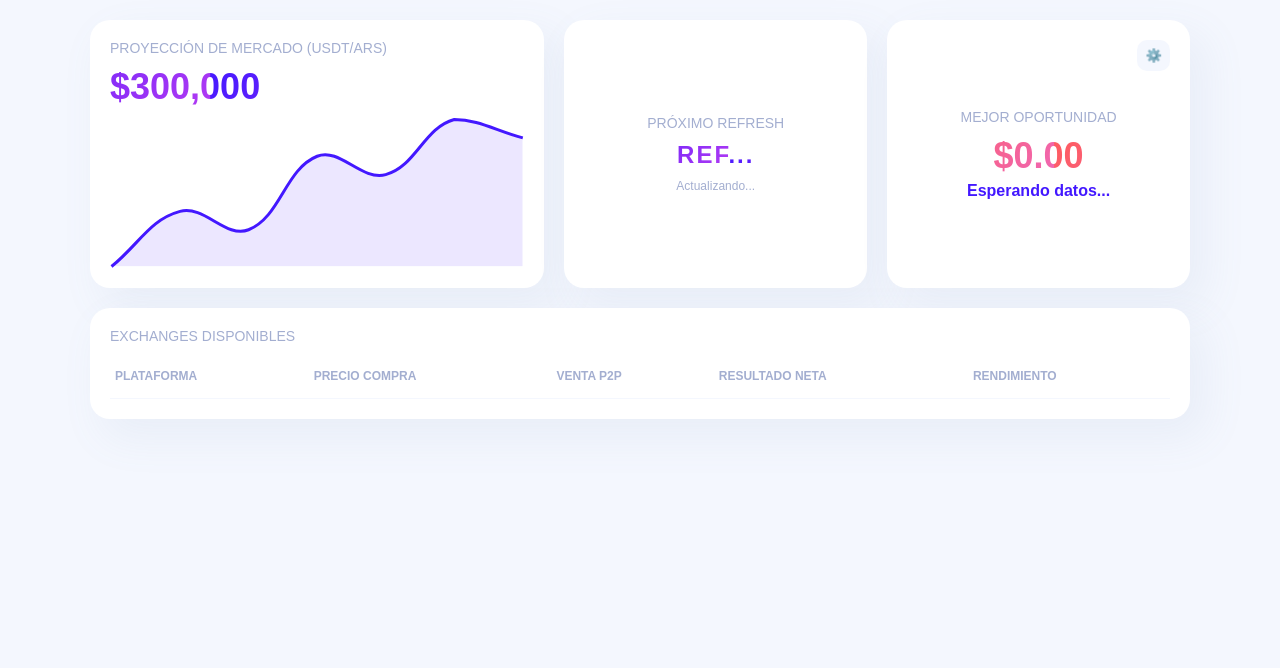
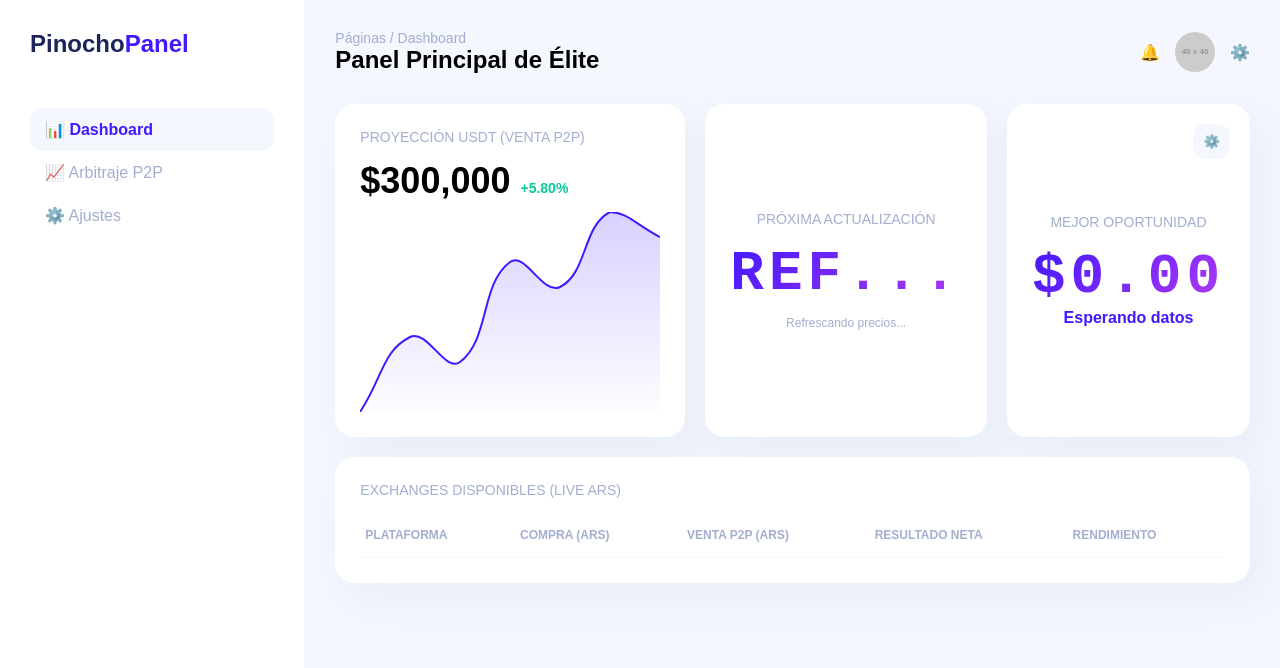
Before and after one commit to bautinievasart/pinocho-panel, a plain HTML site: page index.html in a window 1280 px wide. Drawn offline with nearby package versions, Linux system fonts and the light colour scheme; no server answers; placeholder pictures from the web are drawn by us.

Commit message:
Update index.html

```diff
--- a/index.html
+++ b/index.html
@@ -3,163 +3,195 @@
 <head>
     <meta charset="UTF-8">
     <meta name="viewport" content="width=device-width, initial-scale=1.0">
-    <title>Pinocho Elite Dashboard</title>
+    <title>Pinocho Crypto Admin - Premium</title>
     <script src="https://cdn.jsdelivr.net/npm/chart.js"></script>
     <style>
         :root {
-            --bg-color: #F4F7FE;
+            --bg-main: #F4F7FE;
+            --sidebar-bg: #FFFFFF;
+            --card-bg: #FFFFFF;
             --text-main: #1B2559;
             --text-sec: #A3AED0;
-            --card-bg: #FFFFFF;
-            --led-base: linear-gradient(135deg, #4318FF, #B23AF3);
+            --accent: #4318FF; /* El azul de la imagen */
+            --chart-fill: rgba(67, 24, 255, 0.08);
+            --led-verde: linear-gradient(135deg, #05CD99, #66DDAA);
             --led-rojo: linear-gradient(135deg, #FF5B5B, #F067B4);
-            --led-verde: linear-gradient(135deg, #05CD99, #66DDAA);
-            --accent: #4318FF;
         }
 
         body {
-            font-family: 'DM Sans', sans-serif;
-            background-color: var(--bg-color);
-            margin: 0; padding: 20px;
-            display: flex; justify-content: center; color: var(--text-main);
+            font-family: 'DM Sans', sans-serif; /* Tipografía moderna */
+            background-color: var(--bg-main);
+            margin: 0; padding: 0;
+            display: flex; min-height: 100vh;
         }
 
-        .dashboard-container { width: 1100px; max-width: 100%; display: grid; grid-template-columns: 1.5fr 1fr 1fr; gap: 20px; }
+        /* --- MENÚ LATERAL (Estilo Imagen) --- */
+        .sidebar {
+            width: 250px; background-color: var(--sidebar-bg);
+            padding: 30px; border-right: 1px solid #F4F7FE;
+        }
+        .logo { font-size: 24px; font-weight: 700; color: var(--text-main); margin-bottom: 50px; }
+        .logo span { color: var(--accent); }
+        .nav-item { color: var(--text-sec); padding: 12px 15px; border-radius: 12px; cursor: pointer; display: flex; align-items: center; gap: 10px; transition: 0.3s; }
+        .nav-item:hover, .nav-item.active { background-color: #F4F7FE; color: var(--accent); font-weight: 600; }
 
+        /* --- ÁREA PRINCIPAL --- */
+        .main-content { flex: 1; padding: 30px; }
+        .page-header { display: flex; justify-content: space-between; align-items: center; margin-bottom: 30px; }
+        .page-title { font-size: 14px; color: var(--text-sec); }
+        .user-panel { display: flex; align-items: center; gap: 15px; }
+
+        /* --- DASHBOARD GRID --- */
+        .dashboard-grid {
+            display: grid;
+            grid-template-columns: 1.5fr 1fr 1.5fr; /* Estructura imagen */
+            gap: 20px;
+        }
+
+        /* --- TARJETAS (Glassmorphism sutil) --- */
         .card {
-            background: var(--card-bg); border-radius: 20px; padding: 20px;
+            background-color: var(--card-bg);
+            border-radius: 20px;
+            padding: 25px;
             box-shadow: 14px 17px 40px 4px rgba(112, 144, 176, 0.08);
             position: relative;
         }
 
-        .header-title { font-size: 14px; color: var(--text-sec); font-weight: 500; margin-bottom: 10px; }
+        .card-title { font-size: 14px; color: var(--text-sec); font-weight: 500; margin-bottom: 15px; }
 
-        /* --- LED TEXT EFFECT --- */
-        .led-text {
-            font-size: 36px; font-weight: 700; display: inline-block;
-            background-size: 200% auto; -webkit-background-clip: text;
-            -webkit-text-fill-color: transparent; animation: flow 3s linear infinite;
-        }
-        .led-inversion { background-image: var(--led-base); }
-        .led-rojo { background-image: var(--led-rojo); }
-        .led-verde { background-image: var(--led-verde); }
+        /* --- EL GRÁFICO --- */
+        .chart-box { height: 200px; margin-top: 10px; }
 
-        @keyframes flow { 0% { background-position: 0% 50%; } 100% { background-position: 200% 50%; } }
-
-        /* --- CHART SECTION --- */
-        .chart-container { height: 150px; margin-top: 10px; }
-
-        /* --- TABLE STYLE --- */
-        .table-card { grid-column: 1 / -1; }
-        table { width: 100%; border-collapse: collapse; margin-top: 10px; }
-        th { text-align: left; color: var(--text-sec); font-size: 12px; padding: 15px 5px; border-bottom: 1px solid #F4F7FE; }
-        td { padding: 15px 5px; border-bottom: 1px solid #F4F7FE; font-size: 14px; font-weight: 600; }
-
-        .ex-link {
-            color: var(--accent); text-decoration: none; background: #F4F7FE;
-            padding: 5px 12px; border-radius: 10px; transition: 0.3s;
-        }
-        .ex-link:hover { background: var(--accent); color: white; }
-
-        .status-badge {
-            padding: 4px 10px; border-radius: 8px; font-size: 12px;
-        }
-        .status-win { background: #05CD9922; color: #05CD99; }
-        .status-loss { background: #EE5D5022; color: #EE5D50; }
-
-        .timer-led { font-size: 24px; letter-spacing: 2px; }
-
-        .btn-config {
-            position: absolute; top: 20px; right: 20px; background: #F4F7FE;
-            border: none; border-radius: 10px; padding: 8px; cursor: pointer;
+        /* --- EL TEMPORIZADOR LED --- */
+        .timer-led {
+            font-size: 56px; font-weight: 800;
+            background-image: linear-gradient(135deg, #4318FF, #B23AF3);
+            -webkit-background-clip: text; -webkit-text-fill-color: transparent;
+            font-family: 'Courier New', monospace; letter-spacing: 5px;
         }
 
-        @media (max-width: 800px) { .dashboard-container { grid-template-columns: 1fr; } }
+        /* --- RESULTADO NETA Badges --- */
+        .profit-badge { padding: 4px 10px; border-radius: 8px; font-size: 12px; font-weight: 600; }
+        .win { background: #E6FFF9; color: #05CD99; }
+        .loss { background: #FFE6E6; color: #EE5D50; }
+
+        /* --- TABLA (Estilo Imagen) --- */
+        .table-card { grid-column: 1 / -1; } /* Ocupa todo el ancho */
+        table { width: 100%; border-collapse: collapse; margin-top: 15px; }
+        th { text-align: left; color: var(--text-sec); font-size: 12px; padding: 15px 5px; border-bottom: 1px solid #F4F7FE; }
+        td { padding: 18px 5px; border-bottom: 1px solid #F4F7FE; font-size: 14px; color: var(--text-main); font-weight: 600; }
+        .exchange-link { color: var(--accent); text-decoration: none; font-weight: bold; }
+
+        .btn-config { position: absolute; top: 20px; right: 20px; background: #F4F7FE; border: none; padding: 10px; border-radius: 12px; cursor: pointer; }
+
+        /* Responsivo */
+        @media (max-width: 1000px) { .dashboard-grid { grid-template-columns: 1fr; } .sidebar { display: none; } }
     </style>
 </head>
 <body>
 
-    <div class="dashboard-container">
+    <div class="sidebar">
+        <div class="logo">Pinocho<span>Panel</span></div>
+        <div class="nav-item active">📊 Dashboard</div>
+        <div class="nav-item">📈 Arbitraje P2P</div>
+        <div class="nav-item">⚙️ Ajustes</div>
+    </div>
 
-        <!-- CARD GRÁFICO (Inspirado en Highest Volume) -->
+    <div class="main-content">
+        <div class="page-header">
+            <div>
+                <div class="page-title">Páginas / Dashboard</div>
+                <div style="font-size: 24px; font-weight: 700;">Panel Principal de Élite</div>
+            </div>
+            <div class="user-panel">🔔 <img src="https://via.placeholder.com/40" style="border-radius:50%"> ⚙️</div>
+        </div>
+
+        <div class="dashboard-grid">
+
             <div class="card">
-            <div class="header-title">PROYECCIÓN DE MERCADO (USDT/ARS)</div>
-            <div class="led-text led-inversion" id="cap-display">$300,000</div>
-            <div class="chart-container">
-                <canvas id="myChart"></canvas>
+                <div class="card-title">PROYECCIÓN USDT (VENTA P2P)</div>
+                <div style="display:flex; align-items:baseline; gap:10px;">
+                    <div style="font-size:36px; font-weight:700;" id="inversion-display">$300,000</div>
+                    <div style="font-size:14px; color:#05CD99; font-weight:600;">+5.80%</div>
+                </div>
+                <div class="chart-box">
+                    <canvas id="balanceChart"></canvas>
                 </div>
             </div>
 
-        <!-- CARD TEMPORIZADOR LED -->
-        <div class="card" style="display: flex; flex-direction: column; justify-content: center; align-items: center;">
-            <div class="header-title">PRÓXIMO REFRESH</div>
-            <div id="timer-display" class="led-text led-inversion timer-led">30s</div>
-            <div style="margin-top: 10px; font-size: 12px; color: var(--text-sec);" id="last-update">Actualizando...</div>
+            <div class="card" style="display:flex; flex-direction:column; justify-content:center; align-items:center;">
+                <div class="card-title">PRÓXIMA ACTUALIZACIÓN</div>
+                <div id="countdown-led" class="timer-led">30s</div>
+                <div style="margin-top:10px; color:var(--text-sec); font-size:12px;">Refrescando precios...</div>
             </div>
 
-        <!-- CARD GANANCIA MEJORADA -->
-        <div class="card" style="display: flex; flex-direction: column; justify-content: center; align-items: center;">
+            <div class="card" style="display:flex; flex-direction:column; justify-content:center; align-items:center;">
                 <button class="btn-config" onclick="configurar()">⚙️</button>
-            <div class="header-title">MEJOR OPORTUNIDAD</div>
-            <div id="ganancia-led" class="led-text led-rojo">$0.00</div>
-            <div id="mejor-ex-name" style="margin-top: 5px; font-weight: bold; color: var(--accent);">Esperando datos...</div>
+                <div class="card-title">MEJOR OPORTUNIDAD</div>
+                <div id="neta-led" class="timer-led led-rojo">$0.00</div>
+                <div style="font-weight:700; color:var(--accent); font-size:16px;" id="mejor-ex">Esperando datos</div>
             </div>
 
-        <!-- TABLA DE ACTIVIDADES RECIENTES -->
             <div class="card table-card">
-            <div class="header-title">EXCHANGES DISPONIBLES</div>
+                <div class="card-title">EXCHANGES DISPONIBLES (LIVE ARS)</div>
                 <table>
                     <thead>
                         <tr>
                             <th>PLATAFORMA</th>
-                        <th>PRECIO COMPRA</th>
-                        <th>VENTA P2P</th>
+                            <th>COMPRA (ARS)</th>
+                            <th>VENTA P2P (ARS)</th>
                             <th>RESULTADO NETA</th>
                             <th>RENDIMIENTO</th>
                         </tr>
                     </thead>
-                <tbody id="tabla-body">
-                    <!-- Filas dinámicas -->
+                    <tbody id="pinocho-table">
+
 </tbody>
                 </table>
+            </div>
+
         </div>
     </div>
 
     <script>
         let CAPITAL = 300000;
-        let OBJETIVO = 1500;
-        let seconds = 30;
-        const links = {
-            'lemoncash': 'https://www.lemon.me/',
-            'belo': 'https://www.belo.app/',
-            'buenbit': 'https://www.buenbit.com/',
-            'fiwind': 'https://www.fiwind.io/',
-            'ripio': 'https://www.ripio.com/ar/'
-        };
+        let OBJETIVO = 1200;
+        let countdownSecs = 30;
 
-        // --- INICIALIZAR GRÁFICO ---
-        const ctx = document.getElementById('myChart').getContext('2d');
-        let chart = new Chart(ctx, {
+        // --- INICIALIZAR GRÁFICO ESTILO IMAGEN ---
+        const ctx = document.getElementById('balanceChart').getContext('2d');
+        let dataPoints = [1450, 1465, 1460, 1480, 1475, 1490, 1485]; // Simulado inicial
+
+        let gradient = ctx.createLinearGradient(0, 0, 0, 200);
+        gradient.addColorStop(0, 'rgba(67, 24, 255, 0.2)');
+        gradient.addColorStop(1, 'rgba(67, 24, 255, 0.01)');
+
+        let balanceChart = new Chart(ctx, {
             type: 'line',
             data: {
-                labels: ['', '', '', '', '', '', ''],
+                labels: ['', '', '', '', '', '', ''], // Sin textos abajo
                 datasets: [{
-                    label: 'USDT',
-                    data: [1450, 1465, 1460, 1480, 1475, 1490, 1485],
-                    borderColor: '#4318FF',
-                    backgroundColor: 'rgba(67, 24, 255, 0.1)',
+                    label: 'P2P Venta',
+                    data: dataPoints,
+                    borderColor: '#4318FF', // Azul de la imagen
+                    backgroundColor: gradient,
                     fill: true,
-                    tension: 0.4,
-                    pointRadius: 0
+                    tension: 0.45, // Curva muy suave como la imagen
+                    pointRadius: 0, // Sin puntos
+                    borderWidth: 2
                 }]
             },
-            options: { plugins: { legend: { display: false } }, scales: { x: { display: false }, y: { display: false } }, maintainAspectRatio: false }
+            options: {
+                plugins: { legend: { display: false } },
+                scales: { x: { display: false }, y: { display: false } },
+                maintainAspectRatio: false
+            }
         });
 
         function configurar() {
             CAPITAL = parseFloat(prompt("Capital ARS:", CAPITAL)) || CAPITAL;
             OBJETIVO = parseFloat(prompt("Ganancia mínima:", OBJETIVO)) || OBJETIVO;
-            document.getElementById('cap-display').innerText = '$' + CAPITAL.toLocaleString('es-AR');
+            document.getElementById('inversion-display').innerText = '$' + CAPITAL.toLocaleString('es-AR');
             actualizar();
         }
 
@@ -167,53 +199,56 @@
             try {
                 const res = await fetch('https://criptoya.com/api/usdt/ars/1');
                 const data = await res.json();
-                const p2p = data.binancep2p.bid;
+                const p2pBid = data.binancep2p.bid;
                 const exchanges = ['lemoncash', 'belo', 'buenbit', 'fiwind', 'ripio'];
 
-                let html = '';
-                let mejorGan = -999999;
-                let mejorEx = "";
+                let tableHtml = '';
+                let mejorNeta = -999999;
+                let mejorExName = "";
 
                 exchanges.forEach(ex => {
-                    const compra = data[ex].ask;
-                    const ganancia = (CAPITAL / compra * p2p) - CAPITAL;
+                    const askPrice = data[ex].ask;
+                    const ganancia = (CAPITAL / askPrice * p2pBid) - CAPITAL;
                     const porc = (ganancia / CAPITAL * 100).toFixed(2);
+                    if(ganancia > mejorNeta) { mejorNeta = ganancia; mejorExName = ex.toUpperCase(); }
 
-                    if(ganancia > mejorGan) { mejorGan = ganancia; mejorEx = ex.toUpperCase(); }
-
-                    html += `<tr>
-                        <td><a href="${links[ex]}" target="_blank" class="ex-link">${ex.toUpperCase()} ↗</a></td>
-                        <td>$${compra.toLocaleString('es-AR')}</td>
-                        <td>$${p2p.toLocaleString('es-AR')}</td>
-                        <td><span class="status-badge ${ganancia >= OBJETIVO ? 'status-win' : 'status-loss'}">$${ganancia.toLocaleString('es-AR', {minimumFractionDigits: 2})}</span></td>
+                    tableHtml += `<tr>
+                        <td><a href="#" class="exchange-link">${ex.toUpperCase()} ↗</a></td>
+                        <td>$${askPrice.toLocaleString('es-AR')}</td>
+                        <td>$${p2pBid.toLocaleString('es-AR')}</td>
+                        <td><span class="profit-badge ${ganancia >= OBJETIVO ? 'win' : 'loss'}">$${ganancia.toLocaleString('es-AR', {minimumFractionDigits: 2})}</span></td>
                         <td>${porc}%</td>
                     </tr>`;
                 });
 
-                document.getElementById('tabla-body').innerHTML = html;
-                const gLed = document.getElementById('ganancia-led');
-                gLed.innerText = '$' + mejorGan.toLocaleString('es-AR', {minimumFractionDigits: 2});
-                gLed.className = mejorGan >= OBJETIVO ? 'led-text led-verde' : 'led-text led-rojo';
-                document.getElementById('mejor-ex-name').innerText = mejorEx;
-                document.getElementById('last-update').innerText = "Visto: " + new Date().toLocaleTimeString();
+                document.getElementById('pinocho-table').innerHTML = tableHtml;
+                const netaLed = document.getElementById('neta-led');
+                netaLed.innerText = '$' + mejorNeta.toLocaleString('es-AR', {minimumFractionDigits: 2});
+                netaLed.className = mejorNeta >= OBJETIVO ? 'timer-led led-verde' : 'timer-led led-rojo';
+                document.getElementById('mejor-ex').innerText = mejorExName;
 
-                // Actualizar gráfico con el valor de venta actual
-                chart.data.datasets[0].data.shift();
-                chart.data.datasets[0].data.push(p2p);
-                chart.update();
+                // Actualizar Gráfico
+                dataPoints.shift();
+                dataPoints.push(p2pBid);
+                balanceChart.update();
 
-                seconds = 30;
-            } catch (e) { seconds = 5; }
+                countdownSecs = 30; // Reiniciar
+            } catch (e) { console.error("Error."); countdownSecs = 5; }
         }
 
+        // Reloj del temporizador
         setInterval(() => {
-            seconds--;
-            const tDisplay = document.getElementById('timer-display');
-            tDisplay.innerText = seconds + "s";
-            if(seconds <= 0) { tDisplay.innerText = "REF..."; actualizar(); }
+            countdownSecs--;
+            const timerLed = document.getElementById('countdown-led');
+            timerLed.innerText = countdownSecs + "s";
+
+            if(countdownSecs <= 0) {
+                timerLed.innerText = "REF...";
+                actualizar();
+            }
         }, 1000);
 
-        actualizar();
+        actualizar(); // Carga inicial
     </script>
 </body>
 </html>
```
Lines whose indentation alone changed are shown as unchanged.
